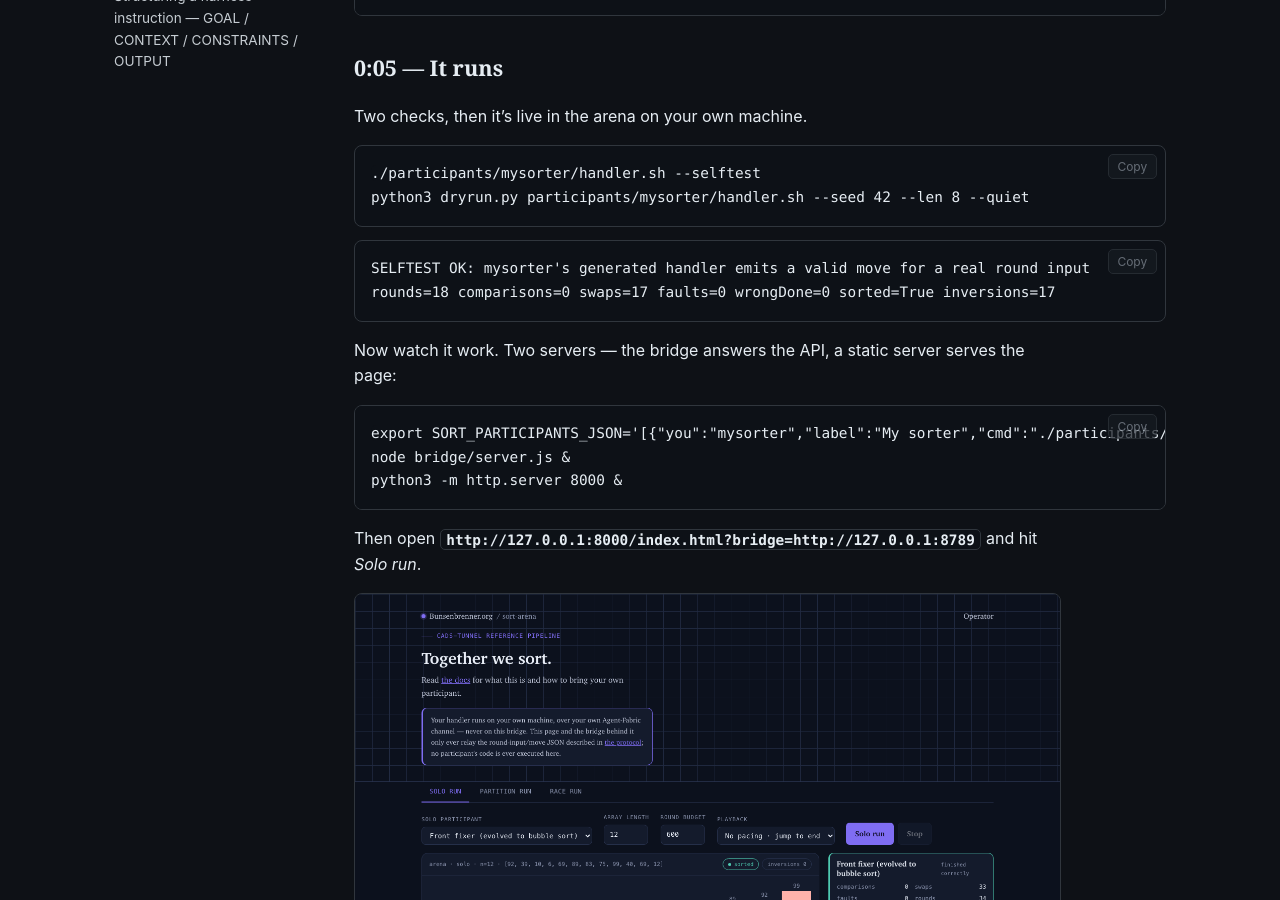
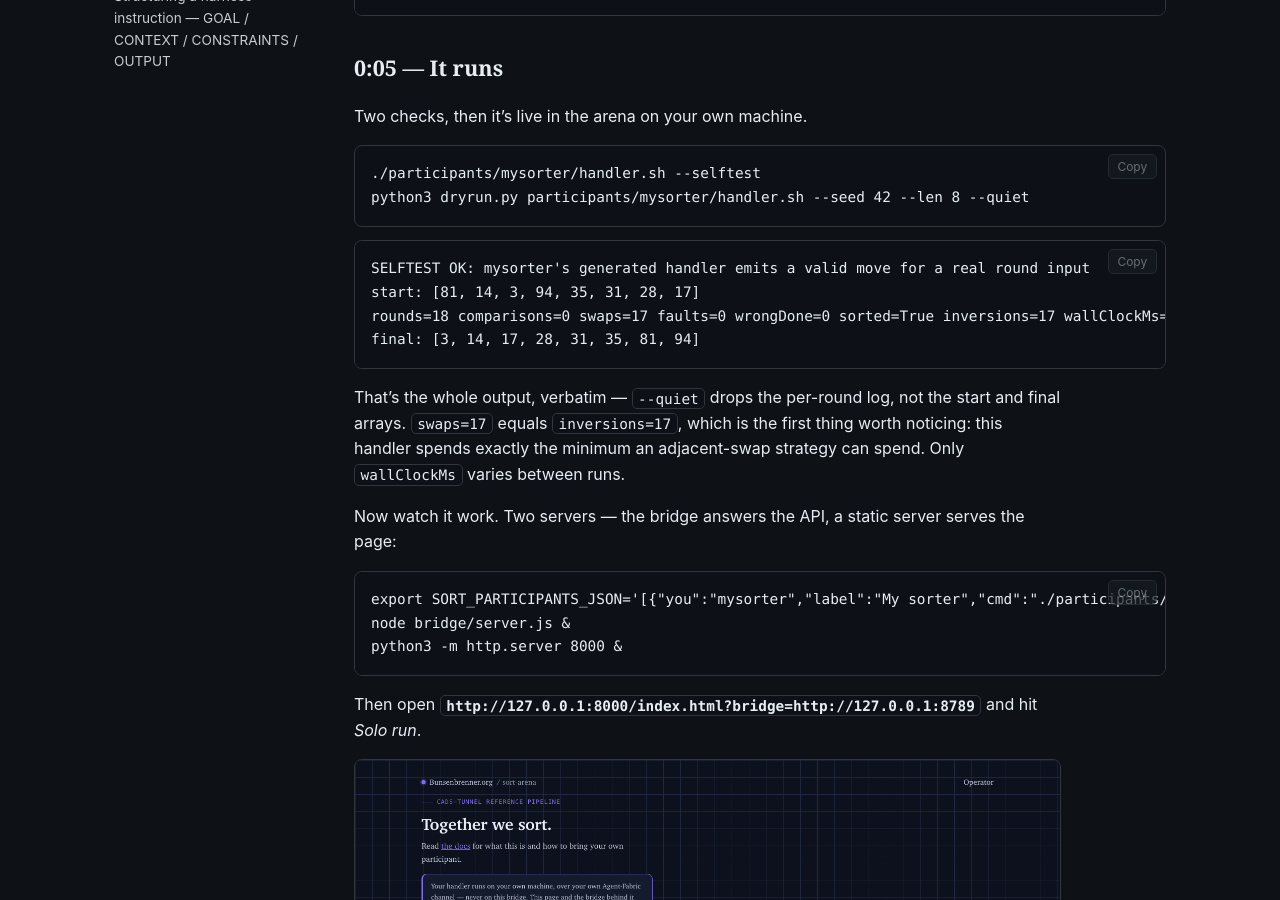
Before and after one commit to scimbe/CADS-DEMO-sort-docs, a Jekyll site: the page built from _tutorials/five-seconds.md, in a window 1280 px wide and 900 px high, scrolled down 793 px. Built offline with Jekyll 4.4.1, drawn with Linux system fonts in a browser that asks for light colours.

Commit message:
docs: show the real dryrun output, not an abridged one
Ran the published commands verbatim against a fresh clone: --quiet drops the
per-round log but still prints start: and final:, so a reader following
literally sees four lines where the page showed two. Replaced with the actual
output and used swaps==inversions to make the point early.

````diff
--- a/_tutorials/five-seconds.md
+++ b/_tutorials/five-seconds.md
@@ -44,8 +44,14 @@ python3 dryrun.py participants/mysorter/handler.sh --seed 42 --len 8 --quiet
 
 ```
 SELFTEST OK: mysorter's generated handler emits a valid move for a real round input
-rounds=18 comparisons=0 swaps=17 faults=0 wrongDone=0 sorted=True inversions=17
+start: [81, 14, 3, 94, 35, 31, 28, 17]
+rounds=18 comparisons=0 swaps=17 faults=0 wrongDone=0 sorted=True inversions=17 wallClockMs=857
+final: [3, 14, 17, 28, 31, 35, 81, 94]
 ```
+
+That's the whole output, verbatim — `--quiet` drops the per-round log, not the start and final arrays.
+`swaps=17` equals `inversions=17`, which is the first thing worth noticing: this handler spends
+exactly the minimum an adjacent-swap strategy can spend. Only `wallClockMs` varies between runs.
 
 Now watch it work. Two servers — the bridge answers the API, a static server serves the page:
 
````
